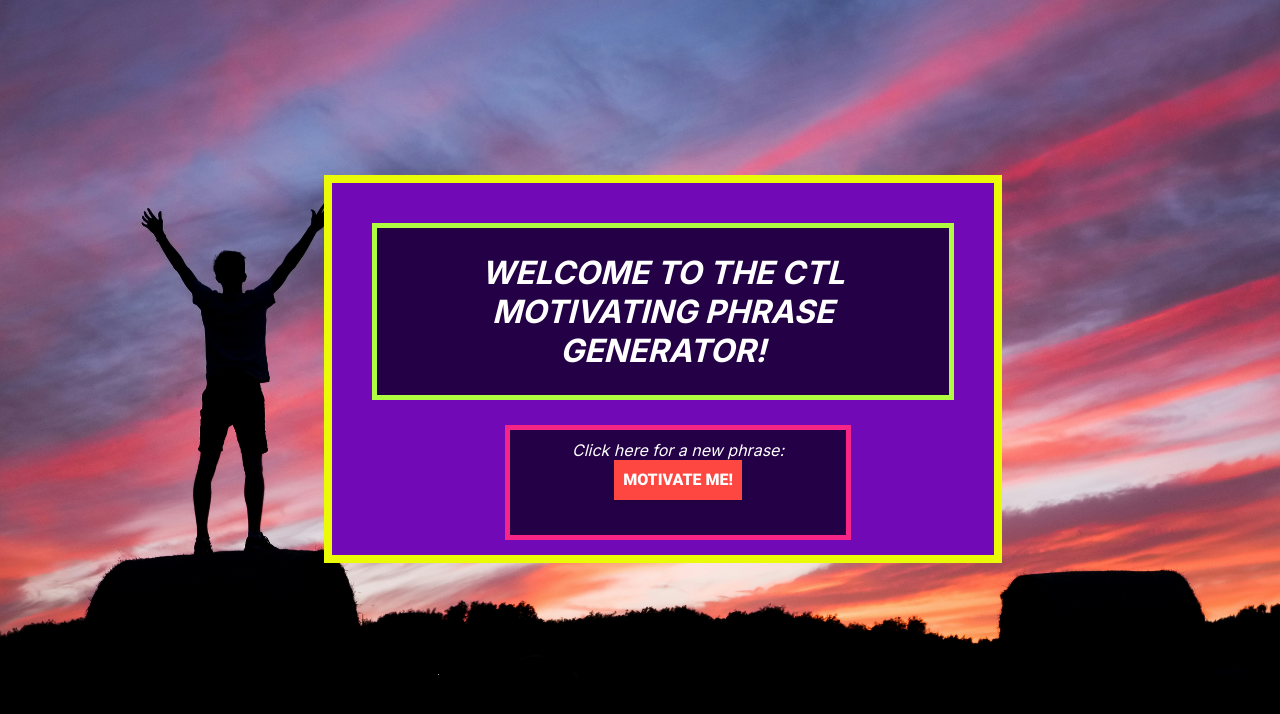
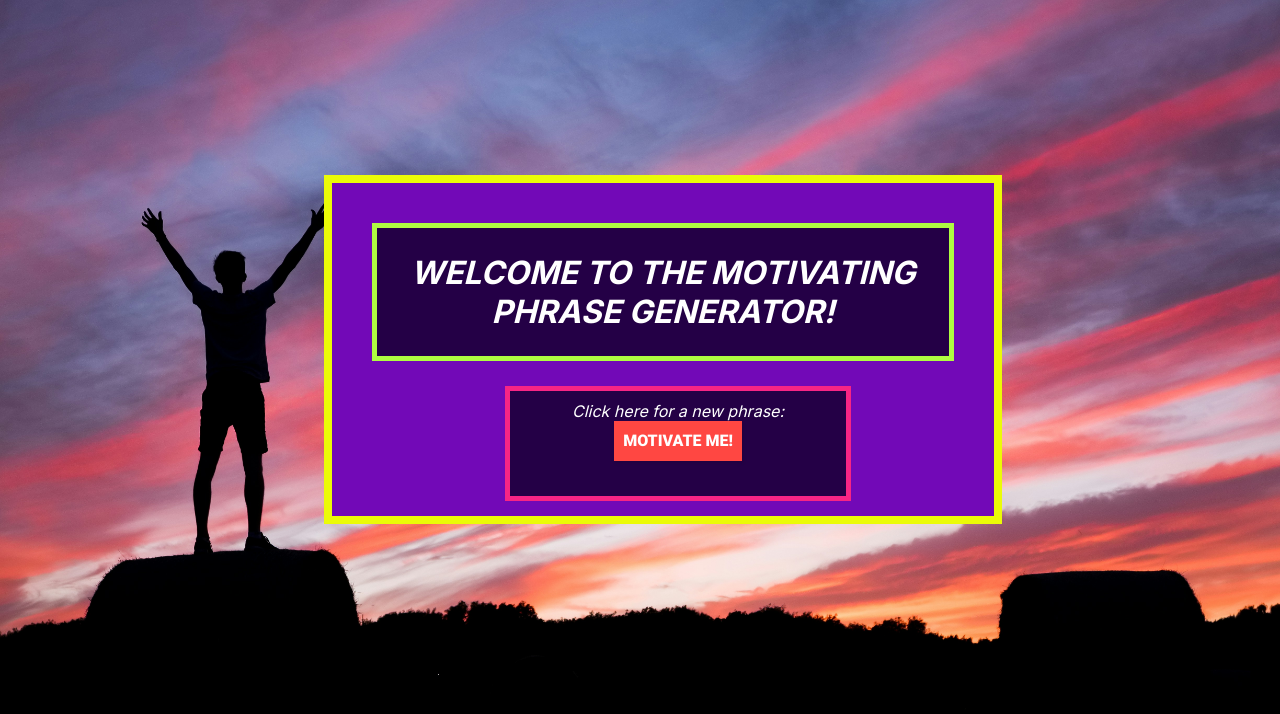
Before and after one commit to metalrobotdream/motivator, a plain HTML site: page index.html in a window 1280 px wide. Shown: the top 714 px of the page. Drawn offline with Linux system fonts and the light colour scheme.

Commit message:
Update index.html Updated Title - Removed Corp name

```diff
--- a/index.html
+++ b/index.html
@@ -20,7 +20,7 @@
     />
   </div> -->
     <div id="main-box">
-      <h1>Welcome to the CTL Motivating Phrase Generator!</h1>
+      <h1>Welcome to the Motivating Phrase Generator!</h1>
       <div class="phrase-container">
         <span>Click here for a new phrase: </span
         ><button id="phrase-btn" class="button-24" onclick="motivate()">
```
